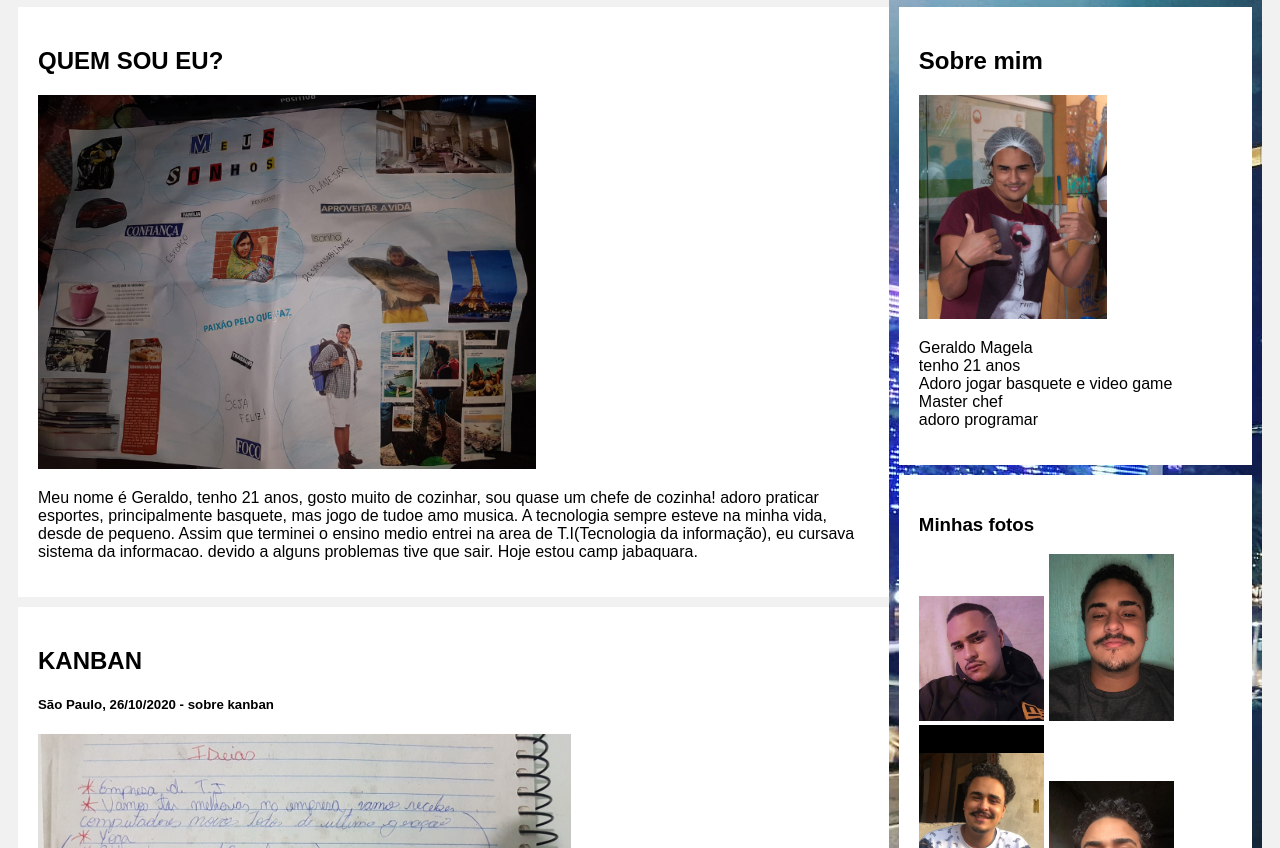
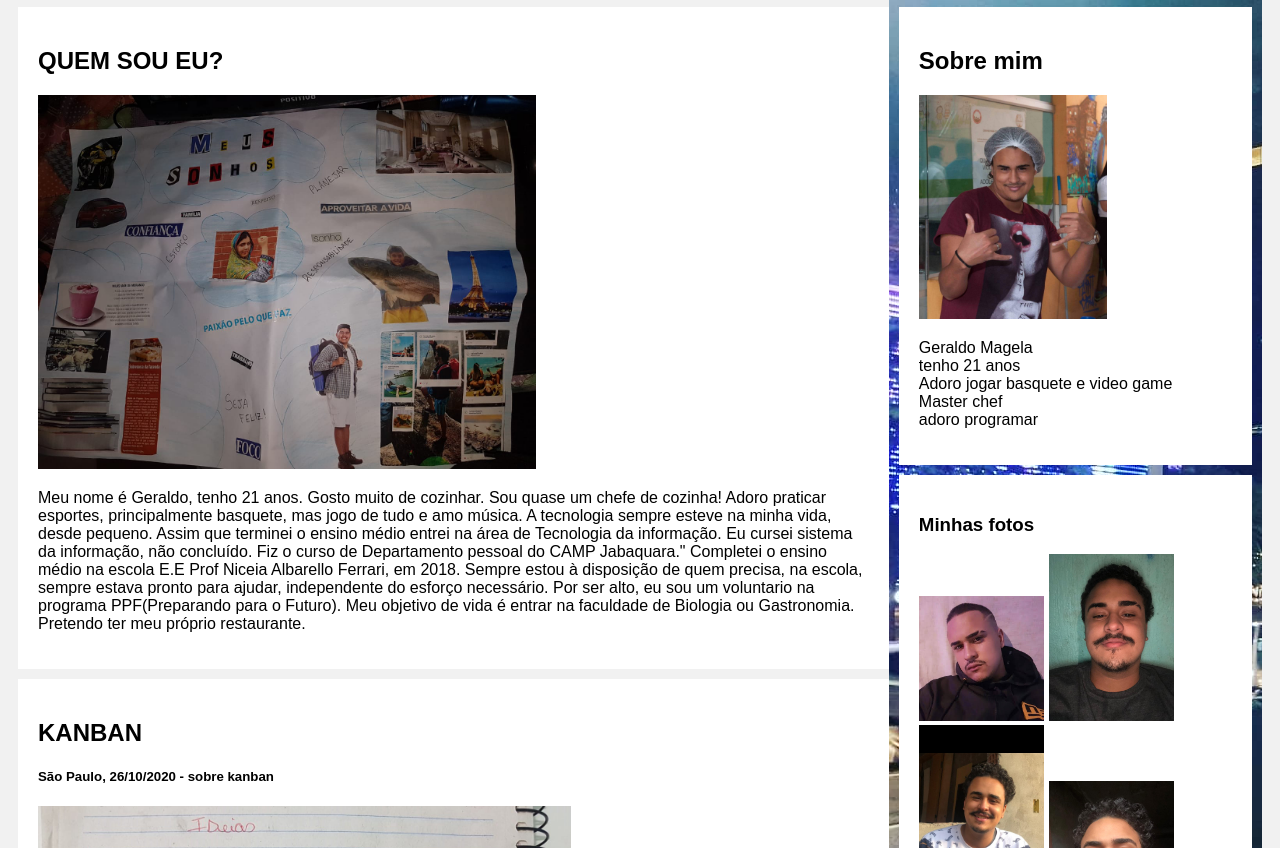
Before and after one commit to GeraldoMagelaT/GeraldoMagelaT.github.io, a plain HTML site: page index.html in a window 1280 px wide. Shown: the part 252-1100 px from the top of the page. Drawn offline with Linux system fonts and the light colour scheme.

Commit message:
Update index.html

```diff
--- a/index.html
+++ b/index.html
@@ -27,9 +27,8 @@
     <div class="card">
       <h2>QUEM SOU EU?</h2>
       <img src="img/sonhos.jpg" alt="Imagem 0" width="60%">
-      <p> Meu nome é Geraldo, tenho 21 anos, gosto muito de cozinhar, sou quase um chefe de cozinha! adoro praticar esportes, principalmente basquete, mas jogo de tudoe amo musica.
-        A tecnologia sempre esteve na minha vida, desde de pequeno. Assim que terminei o ensino medio entrei na area de T.I(Tecnologia da informação),
-        eu cursava sistema da informacao. devido a alguns problemas tive que sair. Hoje estou camp jabaquara.</p>
+      <p> Meu nome é Geraldo, tenho 21 anos. Gosto muito de cozinhar. Sou quase um chefe de cozinha! Adoro praticar esportes, principalmente basquete, mas jogo de tudo e amo música. A tecnologia sempre esteve na minha vida, desde pequeno. Assim que terminei o ensino médio entrei na área de Tecnologia da informação. Eu cursei sistema da informação, não concluído. Fiz o curso de Departamento pessoal do CAMP Jabaquara."
+Completei o ensino médio na escola E.E Prof Niceia Albarello Ferrari, em 2018. Sempre estou à disposição de quem precisa, na escola, sempre estava pronto para ajudar, independente do esforço necessário. Por ser alto, eu sou um voluntario na programa PPF(Preparando para o Futuro). Meu objetivo de vida é entrar na faculdade de Biologia ou Gastronomia. Pretendo ter meu próprio restaurante.</p>
     </div>
     <div class="card">
       <h2>KANBAN</h2>
```
